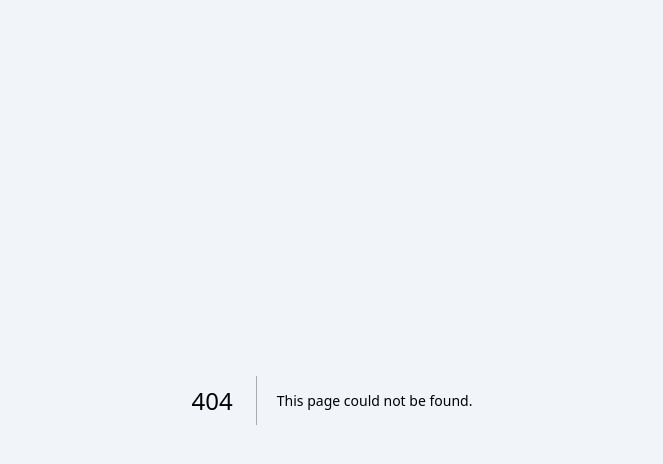
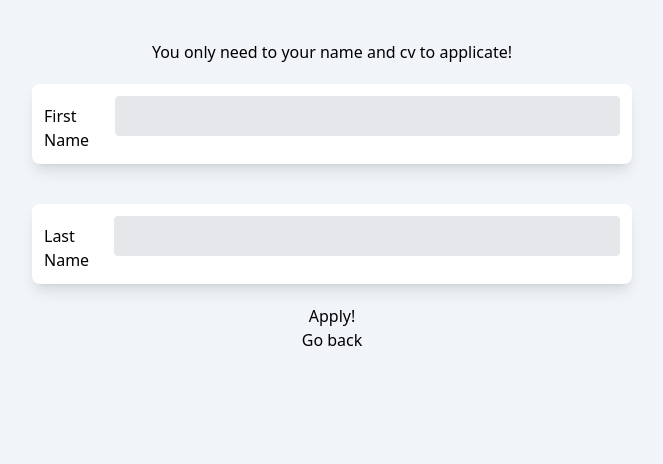
Before and after one commit to FernandoSorto/Steeldoor, a Next.js app: page /job-application/1 in a window 1280 px wide. Before the commit this address had no page. Shown: the top 464 px of the page, without its empty margins (308-971 px from the left). Built offline with nearby package versions, Linux system fonts and the light colour scheme.

Commit message:
feat(applications): Adding user capability for applying to jobs

```diff
--- /dev/null
+++ b/app/job-application/[jobId]/page.tsx
@@ -0,0 +1,73 @@
+"use client";
+
+import { createApplicant, createApplicantionToJob } from "@/app/services/Applications";
+import { Applicant } from "@/app/services/Applications/types";
+import { useRouter } from "next/navigation";
+import { useState } from "react";
+
+const JobApplication = ({ params }: { params: { jobId: number } }) => {
+    const router = useRouter();
+
+    const [applicant, setApplicant] = useState<Applicant>({
+        firstName: "",
+        lastName: "",
+    });
+
+    const handleChange = (key: keyof Applicant, value: string) => {
+        setApplicant((prevState) => ({
+            ...prevState,
+            [key]: value,
+        }));
+    };
+
+    const apply = async () => {
+        const createApplicantResponse = await createApplicant(applicant);
+
+        if (createApplicantResponse.status === 200) {
+            console.log(createApplicantResponse.data.id);
+
+            const application = {
+                jobId: Number(params.jobId),
+                applicantId: createApplicantResponse.data.id,
+            };
+
+            const createApplicationResponse = await createApplicantionToJob(application);
+
+            console.log(JSON.stringify(createApplicationResponse, null, 2));
+
+            if (createApplicationResponse.status === 200) {
+                console.log("Application sent!");
+                router.back();
+            }
+        }
+    };
+
+    return (
+        <div className="flex flex-col items-center w-full p-10">
+            <h1>You only need to your name and cv to applicate!</h1>
+
+            <div className="flex m-5 p-3 shrink-0 h-20 w-1/2 justify-center items-baseline bg-white rounded-lg shadow-lg">
+                <label>First Name</label>
+                <input
+                    value={applicant.firstName}
+                    onChange={(e) => handleChange("firstName", e.target.value)}
+                    className="bg-gray-200 appearance-none border-2 border-gray-200 rounded w-full py-2 px-4 text-gray-700 leading-tight focus:outline-none focus:bg-white focus:border-purple-500"
+                />
+            </div>
+            <div className="flex m-5 p-3 shrink-0 h-20 w-1/2 justify-center items-baseline bg-white rounded-lg shadow-lg">
+                <label>Last Name</label>
+                <input
+                    value={applicant.lastName}
+                    onChange={(e) => handleChange("lastName", e.target.value)}
+                    className="bg-gray-200 appearance-none border-2 border-gray-200 rounded w-full py-2 px-4 text-gray-700 leading-tight focus:outline-none focus:bg-white focus:border-purple-500"
+                />
+            </div>
+
+            <button onClick={() => apply()}>Apply!</button>
+
+            <button onClick={() => router.back()}>Go back</button>
+        </div>
+    );
+};
+
+export default JobApplication;
--- a/app/job-dashboard/page.tsx
+++ /dev/null
@@ -1,7 +0,0 @@
-import React from "react";
-
-const JobDashboard = () => {
-    return <div>JobDashboard</div>;
-};
-
-export default JobDashboard;
--- /dev/null
+++ b/app/services/Applications/index.ts
@@ -0,0 +1,35 @@
+import axiosInstance from "../axios";
+import axios from "axios";
+import { requests } from "../urls";
+import { Applicant, JobApplication } from "./types";
+
+export const createApplicant = async (applicant: Applicant) => {
+    try {
+        const data = await axiosInstance.post(requests.applications.createApplicant, applicant);
+        return data;
+    } catch (error) {
+        if (axios.isAxiosError(error)) {
+            return error.response?.data;
+        } else {
+            return "Unexpected error";
+        }
+    }
+};
+
+export const createApplicantionToJob = async (applicationIds: JobApplication) => {
+    console.log("REQUESTING TO CREATE APPLICATION");
+    console.log(JSON.stringify(applicationIds, null, 2));
+    try {
+        const data = await axiosInstance.post(
+            requests.jobApplications.createJobAppllication,
+            applicationIds
+        );
+        return data;
+    } catch (error) {
+        if (axios.isAxiosError(error)) {
+            return error.response?.data;
+        } else {
+            return "Unexpected error";
+        }
+    }
+};
--- a/app/services/urls.ts
+++ b/app/services/urls.ts
@@ -9,4 +9,10 @@ export const requests = {
     companies: {
         getOne: "http://localhost:5000/companies",
     },
+    applications: {
+        createApplicant: "http://localhost:5000/applicant",
+    },
+    jobApplications: {
+        createJobAppllication: "http://localhost:5000/jobApplication",
+    },
 };
--- a/components/JobFeed/JobCard/index.tsx
+++ b/components/JobFeed/JobCard/index.tsx
@@ -1,7 +1,7 @@
 import React from "react";
 import { JobCardProps } from "./types";
 
-const JobCard = ({ job, adminView, editJob, deleteJob, viewJob }: JobCardProps) => {
+const JobCard = ({ job, adminView, editJob, deleteJob, viewJob, applyforJob }: JobCardProps) => {
     return (
         <div className="flex m-10 flex-col h-50 w-1/3 p-4 items-center bg-white border border-gray-200 rounded-md shadow-lg hover:bg-gray-100">
             <h1 className="text-xl font-extrabold">{job.title}</h1>
@@ -18,7 +18,7 @@ const JobCard = ({ job, adminView, editJob, deleteJob, viewJob }: JobCardProps)
                 <span className="text-violet-500 font-semibold">Salary Range: </span> $
                 {job.salaryBottom} - ${job.salaryRoof}
             </p>
-            {adminView && (
+            {adminView ? (
                 <div className=" flex p-5 w-full">
                     <button className="bg-green-500 mr-10 hover:bg-green-700 text-white font-bold py-2 px-4 rounded">
                         View
@@ -36,6 +36,15 @@ const JobCard = ({ job, adminView, editJob, deleteJob, viewJob }: JobCardProps)
                         Delete
                     </button>
                 </div>
+            ) : (
+                <div className=" flex p-5 w-full">
+                    <button
+                        onClick={applyforJob}
+                        className="bg-blue-500 mr-10 hover:bg-blue-700 text-white font-bold py-2 px-4 rounded"
+                    >
+                        Apply
+                    </button>
+                </div>
             )}
         </div>
     );
--- a/components/JobFeed/JobCard/types.d.ts
+++ b/components/JobFeed/JobCard/types.d.ts
@@ -6,4 +6,5 @@ export type JobCardProps = {
     editJob?: () => void;
     deleteJob?: () => void;
     viewJob?: () => void;
+    applyforJob?: () => void;
 };
--- a/components/JobFeed/index.tsx
+++ b/components/JobFeed/index.tsx
@@ -4,8 +4,11 @@ import { getAllJobs } from "@/app/services/Jobs";
 import { useEffect, useState } from "react";
 import { Job } from "./types";
 import JobCard from "@/components/JobFeed/JobCard";
+import { useRouter } from "next/navigation";
+import JobFilter from "../JobFilter";
 
 const JobFeed = () => {
+    const router = useRouter();
     const [jobList, setJobList] = useState<Job[]>([]);
     useEffect(() => {
         const fetchJobs = async () => {
@@ -17,15 +20,28 @@ const JobFeed = () => {
         fetchJobs();
     }, []);
 
+    const apply = (jobId: number) => {
+        router.push(`job-application/${jobId}`);
+    };
+
     return (
         <div className="flex flex-col h-full w-full items-center ">
             <div className="mt-5 py-6 px-9 border-b-4  border-gray-300 rounded-lg">
                 <h1 className="text-6xl font-semibold text-sky-400">Job Opportunities</h1>
             </div>
 
+            <JobFilter />
+
             <div className="flex p-20 justify-center w-full  mx-10 my-10 flex-wrap  ">
                 {jobList.map((job, index) => {
-                    return <JobCard job={job} key={index} />;
+                    return (
+                        <JobCard
+                            job={job}
+                            applyforJob={() => apply(job.id)}
+                            adminView={false}
+                            key={index}
+                        />
+                    );
                 })}
             </div>
         </div>
--- /dev/null
+++ b/components/JobFilter/index.tsx
@@ -0,0 +1,5 @@
+const JobFilter = () => {
+    return <div></div>;
+};
+
+export default JobFilter;
```
Also changed, not shown: app/services/Applications/types.d.ts (added, +9 -0 lines), app/job-application/[jobId]/types.d.ts (added).
